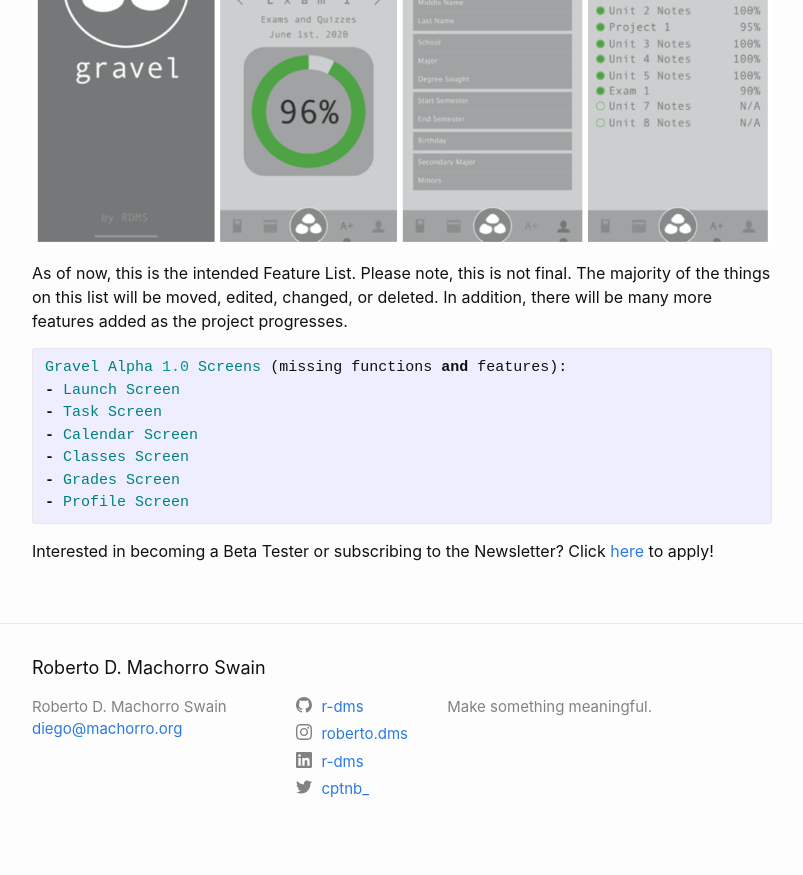
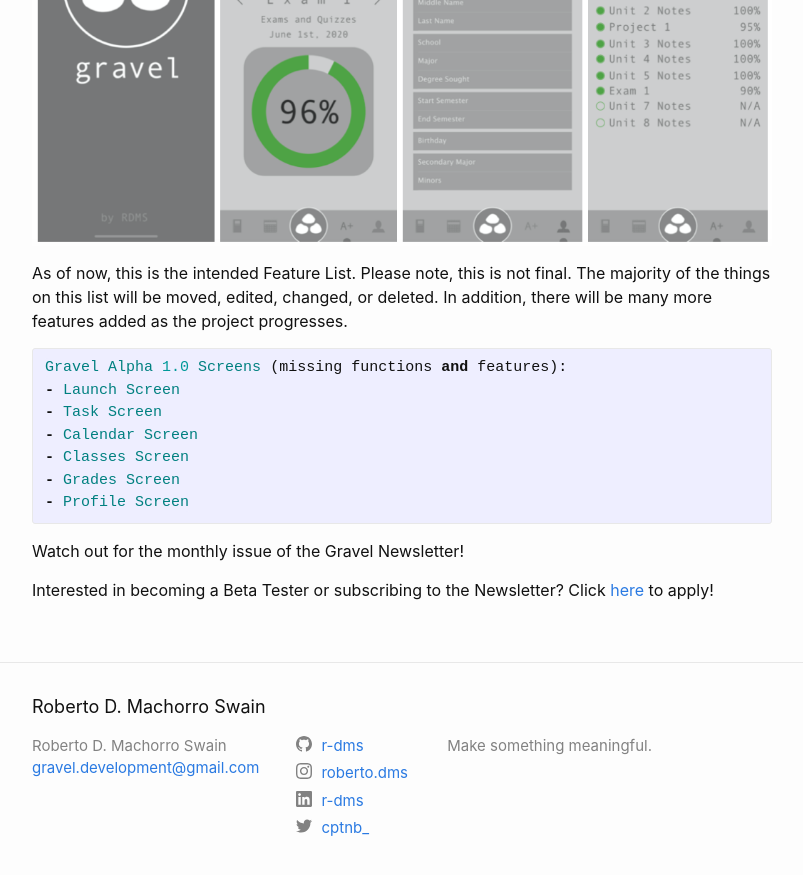
Before and after one commit to r-dms/r-dms.github.io, a Jekyll site: the page built from gravel.markdown, in a window 1280 px wide and 900 px high, scrolled down 919 px. Shown: the top 875 px of the window, without its empty margins (238-1041 px from the left). Built offline with Jekyll 4.4.1, drawn with Linux system fonts in a browser that asks for light colours.

Commit message:
Added banner logo asset and wrote in the the Gravel newsletter & email

```diff
--- a/_config.yml
+++ b/_config.yml
@@ -19,7 +19,7 @@
 # in the templates via {{ site.myvariable }}.
 
 title: Roberto D. Machorro Swain
-email: diego@machorro.org
+email: gravel.development@gmail.com
 description: >- # this means to ignore newlines until "baseurl:"
   Make something meaningful.
 baseurl: "" # the subpath of your site, e.g. /blog
--- a/gravel.markdown
+++ b/gravel.markdown
@@ -24,4 +24,6 @@ Gravel Alpha 1.0 Screens (missing functions and features):
 - Profile Screen
 {% endhighlight %}
 
+Watch out for the monthly issue of the Gravel Newsletter!
+
 Interested in becoming a Beta Tester or subscribing to the Newsletter? Click [here](https://forms.gle/Nnh2Wu5xaVFbRxWH6) to apply!
```
Also changed, not shown: _posts/2020-07-06-june-newsletter.markdown (added, +32 -0 lines), assets/bannerLogo.jpg (added), 1 other file.
